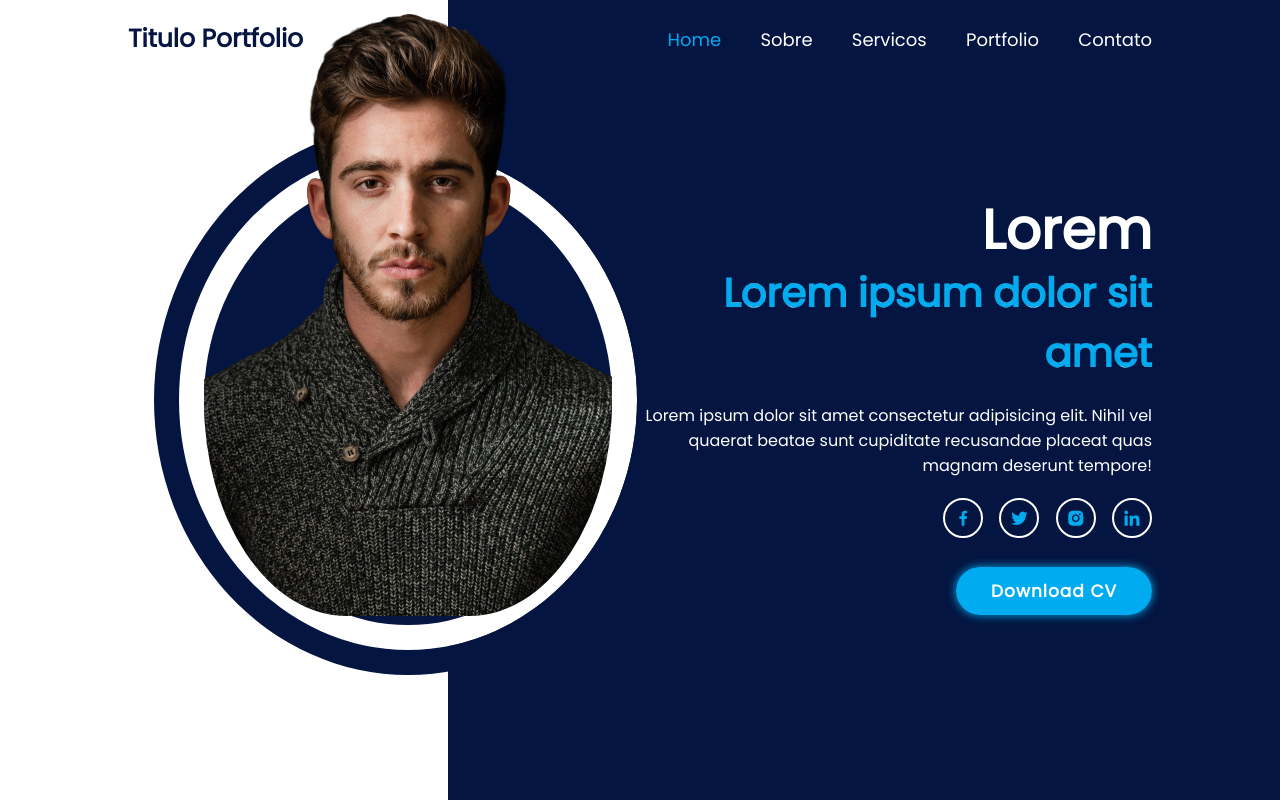
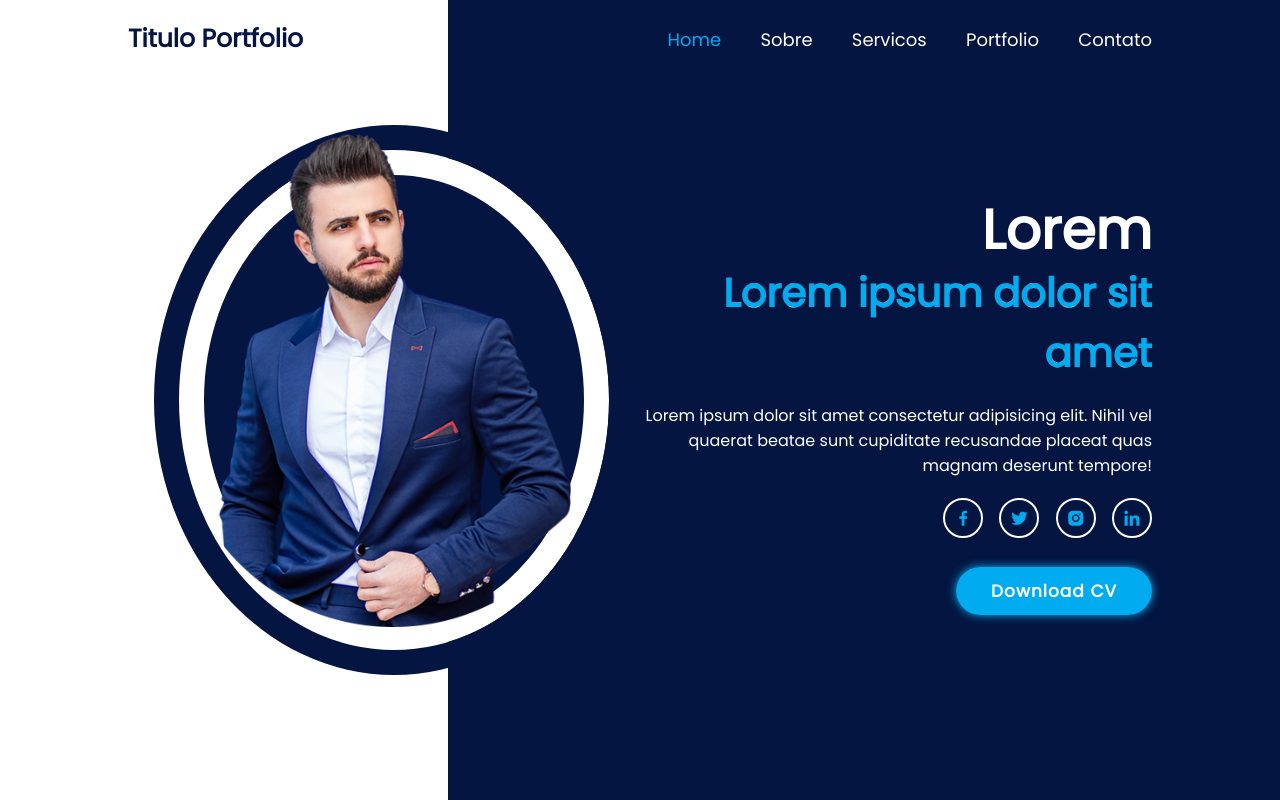
Before and after one commit to LidoFen/Portfolio_Website_Tutorial, a plain HTML site: page index.html in a window 1280 px wide. Drawn offline with nearby package versions, Linux system fonts and the light colour scheme.

Commit message:
change img src

```diff
--- a/assets/css/style.css
+++ b/assets/css/style.css
@@ -66,7 +66,8 @@
 
 .home-image img {
     position: relative;
-    bottom: 90px;
+    bottom: 22px;
+    max-width: 380px;
     border-bottom-right-radius: 35%;
     border-bottom-left-radius: 35%;
 }
--- a/index.html
+++ b/index.html
@@ -26,7 +26,7 @@
 
     <section class="home">
         <div class="home-image">
-            <img src="assets/img/portraitT.png" alt="" srcset="">
+            <img src="assets/img/img.png" alt="" srcset="">
         </div>
         </div>
         <div class="home-content">
```
Also changed, not shown: assets/img/img.png (added).
